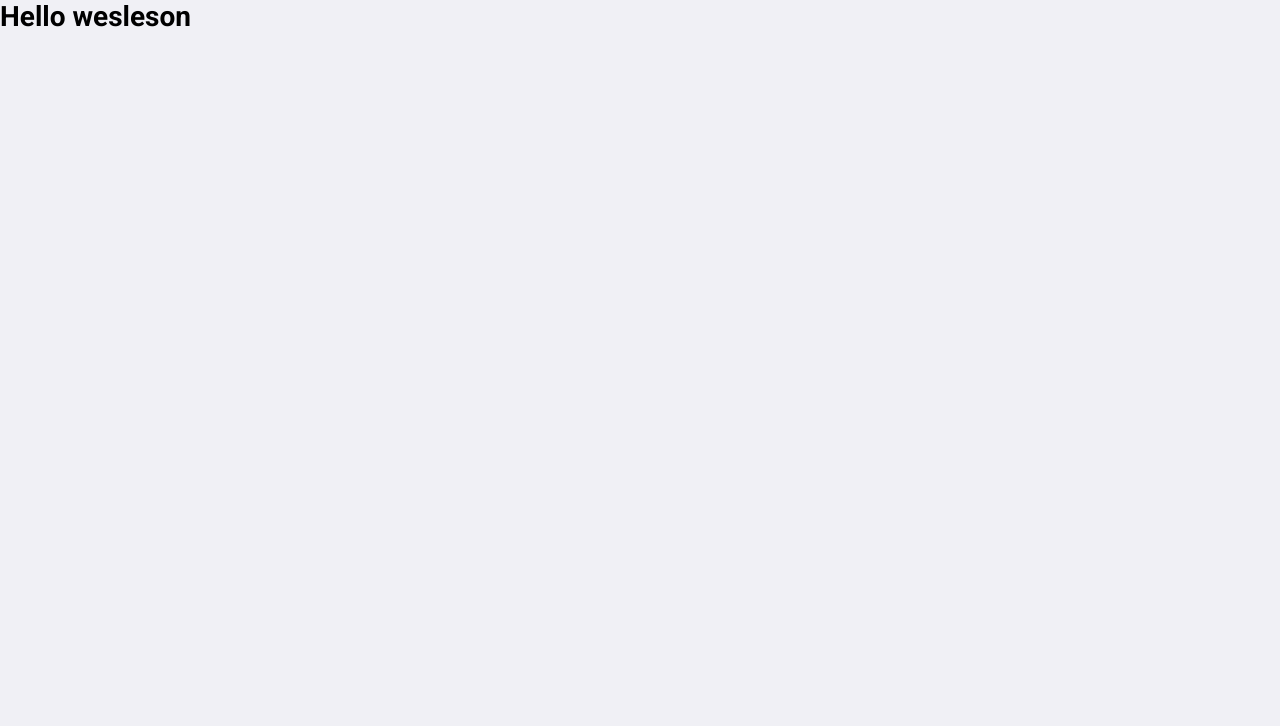
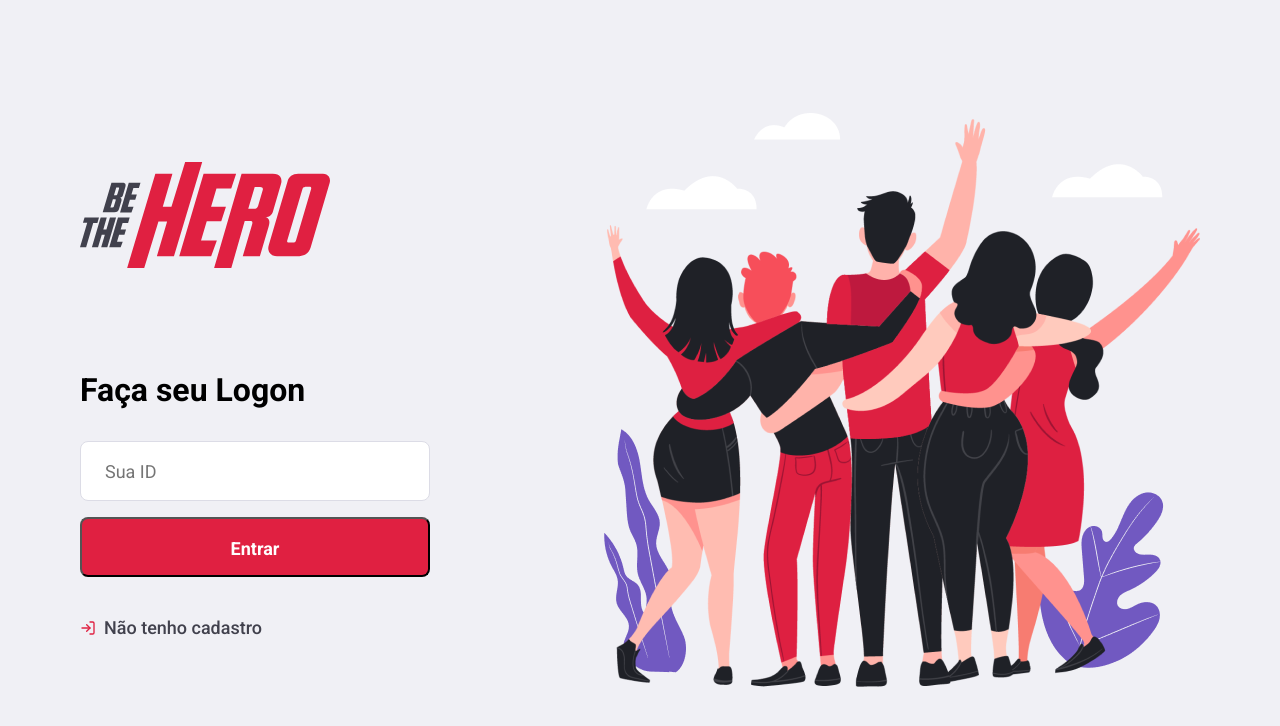
Before and after one commit to weslleson22/uploadfrontend, a React (Create React App) app: page / in a window 1280 px wide. Shown: the top 726 px of the page. Built offline with nearby package versions, Linux system fonts and the light colour scheme.

Commit message:
Update App.js

```diff
--- a/src/App.js
+++ b/src/App.js
@@ -1,12 +1,12 @@
 import React from 'react';
 import './global.css';
 
-//import Routes from './routes';
+import Routes from './routes';
 
     function App() {
       return (
-          //<Routes />
-          <h1>Hello wesleson</h1>
+          <Routes />
+
 
       );
     }
```
